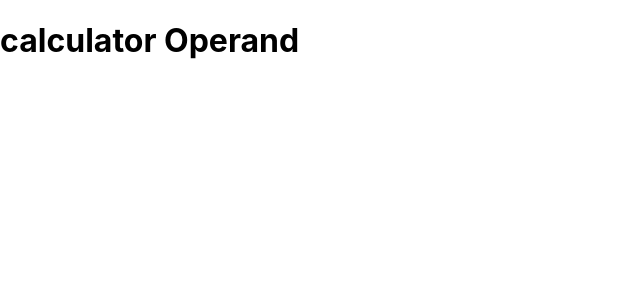
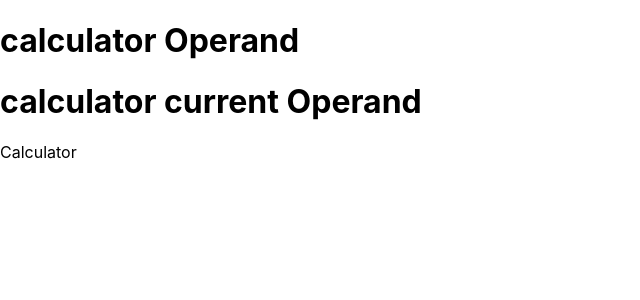
Before and after one commit to furkanislek/Calculator, a React (Create React App) app: page / in a window 1280 px wide. Shown: the top 300 px of the page, without its empty margins (0-640 px from the left). Built offline with nearby package versions, Linux system fonts and the light colour scheme.

Commit message:
calculator js

```diff
--- a/src/App.js
+++ b/src/App.js
@@ -1,3 +1,5 @@
+import Calculator from "./components/Calculator";
+
 function App() {
   return (
     <div className="calculator-grid">
@@ -5,7 +7,11 @@ function App() {
         <div className="previous-operand">
           <h1>calculator Operand</h1>
         </div>
-        <div className="current-operand"></div>
+        <div className="current-operand">
+        <h1>calculator current Operand</h1>
+
+        <Calculator/>
+        </div>
       </div>
     </div>
   )
--- /dev/null
+++ b/src/components/Calculator.js
@@ -0,0 +1,9 @@
+import React from 'react'
+
+function Calculator() {
+  return (
+    <div>Calculator</div>
+  )
+}
+
+export default Calculator
```
